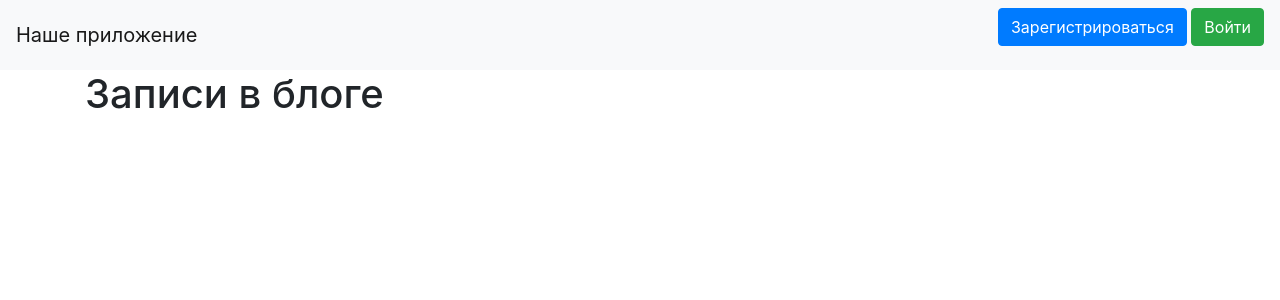
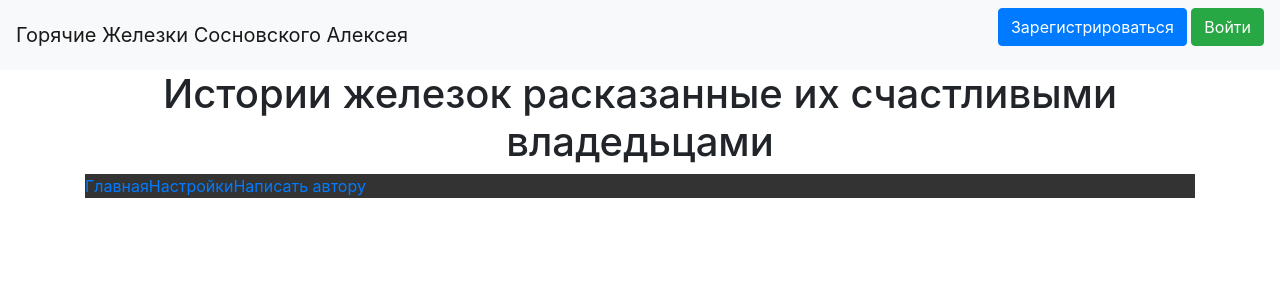
Before and after one commit to vladimirshkunov/part_with_login, a Flask app: page / in a window 1280 px wide. Shown: the top 300 px of the page. Run offline with Flask 2, Linux system fonts and the light colour scheme; some libraries are stand-ins or nearby versions.

Commit message:
теперь пытаюсь прикпутить вертикальное меню

```diff
--- a/templates/base.html
+++ b/templates/base.html
@@ -12,7 +12,7 @@
 <body>
 <header>
     <nav class="navbar navbar-light bg-light">
-        <a class="navbar-brand" href="#">Наше приложение</a>
+        <a class="navbar-brand" href="#">Горячие Железки Сосновского Алексея </a>
         {% if current_user.is_authenticated %}
             <a class="navbar-brand" href="/logout">{{ current_user.name }}</a>
         {% else %}
@@ -26,6 +26,9 @@
 <!-- Begin page content -->
 <main role="main" class="container">
     {% block content %}{% endblock %}
+    {% block rejister %}{% endblock %}
+
+
 </main>
 </body>
 </html>
--- a/templates/index.html
+++ b/templates/index.html
@@ -1,10 +1,15 @@
 {% extends "base.html" %}
 
 {% block content %}
-    <h1>Записи в блоге</h1>
+    <h1 align = "center"> Истории железок расказанные их счастливыми владедьцами</h1>
     {% if current_user.is_authenticated %}
         <a href="news" class="btn btn-secondary">Добавить новость</a>
     {% endif %}
+<ul class="nav" style = "background: #333;">
+		<li><a href="#">Главная</a></li>
+		<li><a href="#">Настройки</a></li>
+		<li><a href="#">Написать автору</a></li>
+</ul>
     {% for item in news.values() %}
         <div class="col-md6 border rounded">
             <h2>{{ item.title }}</h2>
--- a/templates/register.html
+++ b/templates/register.html
@@ -1,6 +1,6 @@
 {% extends "base.html" %}
 
-{% block content %}
+{% block rejister %}
 <h1>Регистрация</h1>
 <form action="" method="post">
     {{ form.hidden_tag() }}
```
